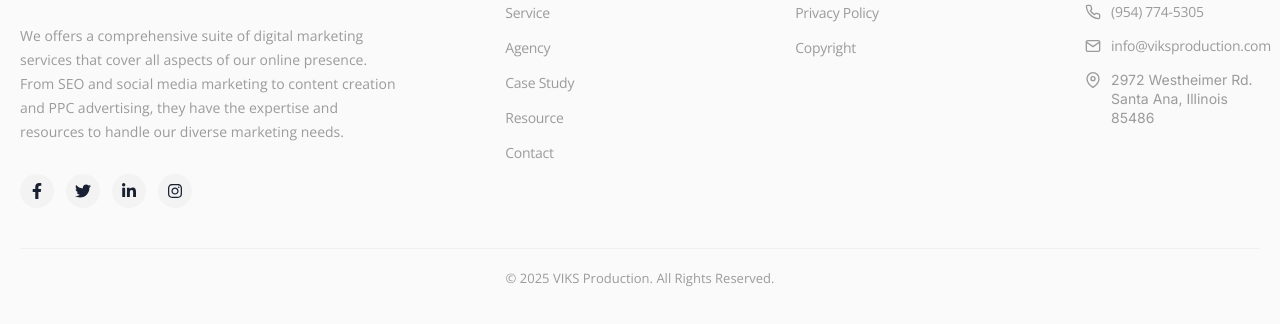
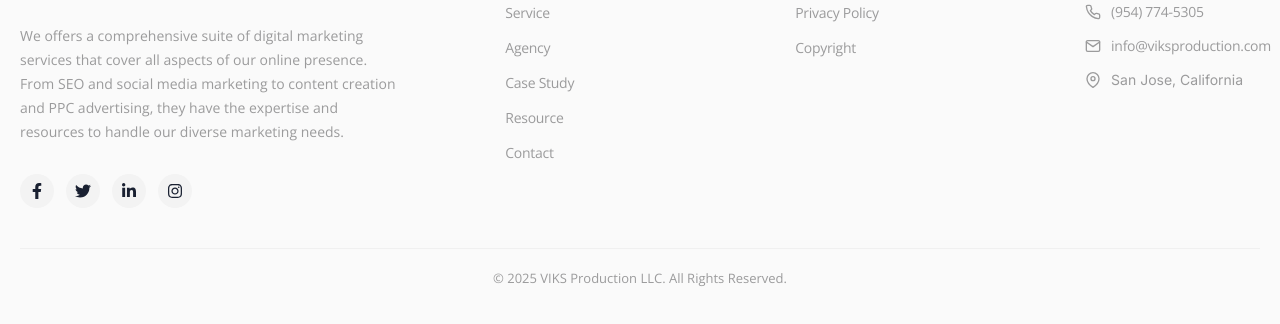
Before and after one commit to VityaAresov/VIKSProduction, a Next.js app in the folder viks_media-main/: page / in a window 1280 px wide. Shown: the part 5573-5897 px from the top of the page. Built offline with nearby package versions, Linux system fonts and the light colour scheme.

Commit message:
Update Footer.tsx

```diff
--- a/viks_media-main/src/components/common/Footer.tsx
+++ b/viks_media-main/src/components/common/Footer.tsx
@@ -54,7 +54,7 @@ const licenceLinks: FooterLinkItem[] = [
 const contactDetails: ContactDetailItem[] = [
     { id: 'con1', href: 'tel:+19547745305', text: '(954) 774-5305', icon: FiPhone },
     { id: 'con2', href: 'mailto:info@viksproduction.com', text: 'info@viksproduction.com', icon: FiMail },
-    { id: 'con3', text: '2972 Westheimer Rd. Santa Ana, Illinois 85486', icon: FiMapPin },
+    { id: 'con3', text: 'San Jose, California', icon: FiMapPin },
 ];
 
 
@@ -133,7 +133,7 @@ const Footer: React.FC = () => {
                 </div>
 
                 <div className={styles.footerBottom}>
-                    <p>&copy; {new Date().getFullYear()} VIKS Production. All Rights Reserved.</p>
+                    <p>&copy; {new Date().getFullYear()} VIKS Production LLC. All Rights Reserved.</p>
                 </div>
             </div>
         </footer>
```
